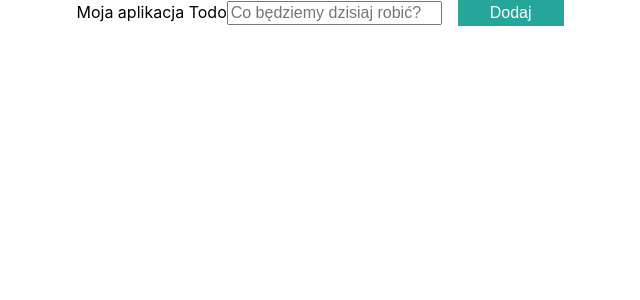
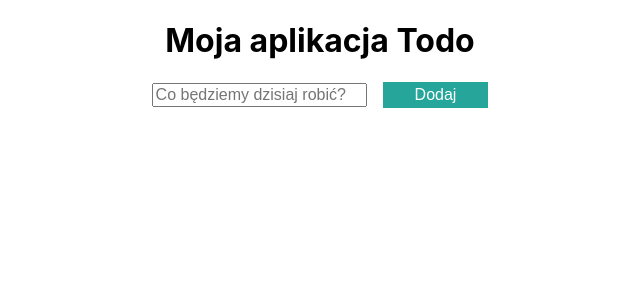
Before and after one commit to katarzynagodlewska/todo-app-react, a React app: page / in a window 1280 px wide. Shown: the top 300 px of the page, without its empty margins (320-960 px from the left). Built offline with nearby package versions, Linux system fonts and the light colour scheme.

Commit message:
fix: tagged heading

```diff
--- a/src/components/TodoList/TodoList.js
+++ b/src/components/TodoList/TodoList.js
@@ -43,7 +43,9 @@ function TodoList(props) {
     const {error, todos, inputValue} = todoListState;
     return (
         <div className="TodoList">
+            <h1>
             Moja aplikacja Todo
+            </h1>
             <input className="Input"
                 name="Todo Input"
                 placeholder="Co będziemy dzisiaj robić?"
```
